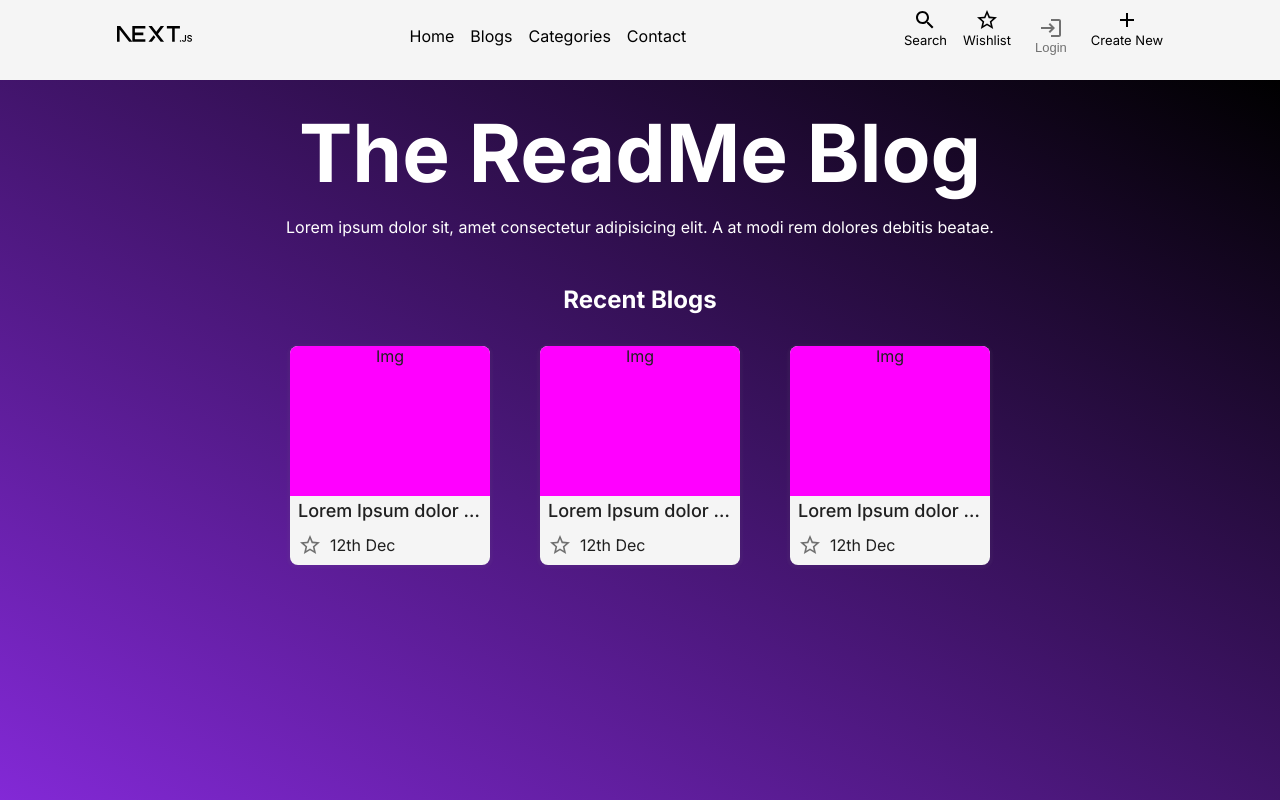
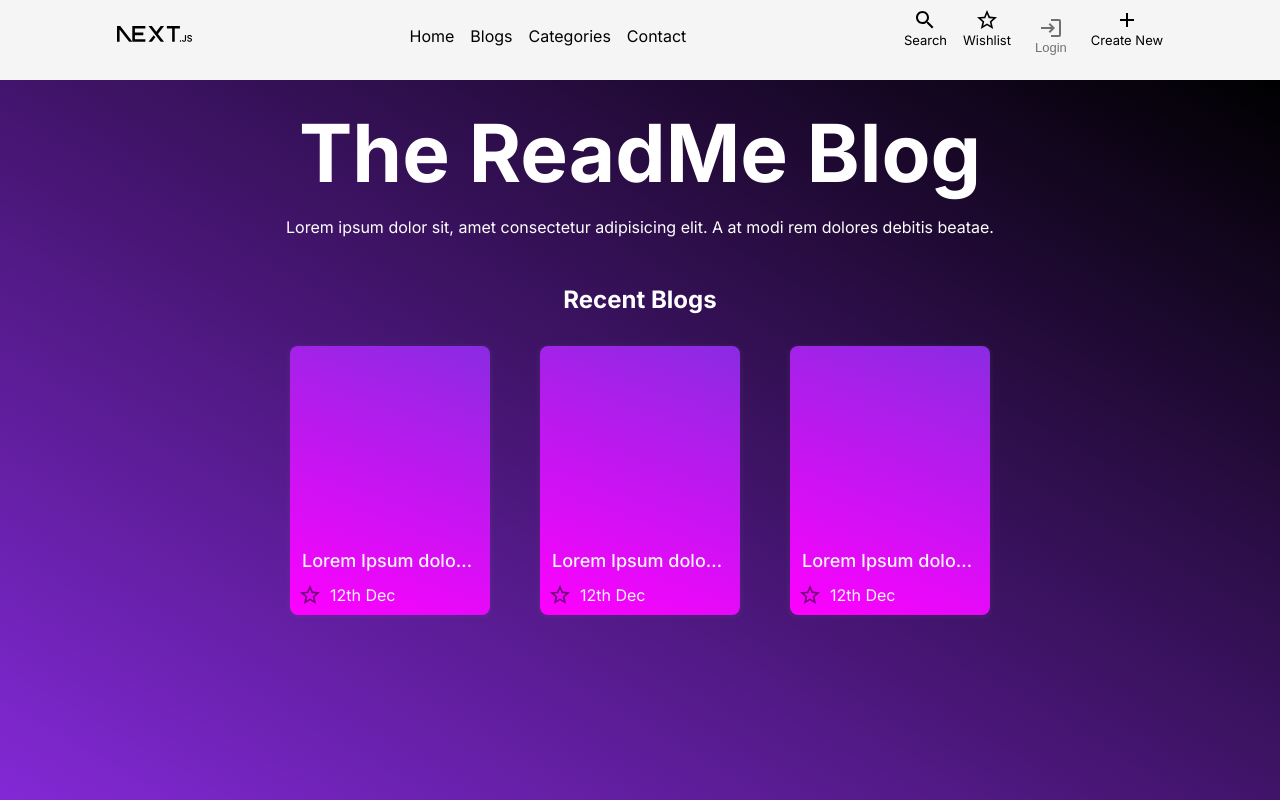
Before and after one commit to climaxmba/readme-blog, a Next.js app: page / in a window 1280 px wide. Shown: the top 800 px of the page. Built offline with nearby package versions, Linux system fonts and the light colour scheme.

Commit message:
Modify blog item component

```diff
--- a/src/components/blogItem/BlogItem.tsx
+++ b/src/components/blogItem/BlogItem.tsx
@@ -8,8 +8,12 @@ import styles from "./blogItem.module.scss";
 
 export default function BlogItem({ id, title, image, date }: BlogItemProps) {
   return (
-    <Link href={`${routes.blogs}/${id}`} className={styles.container}>
-      <div className={styles.image}>Img</div>
+    <Link
+      style={{ backgroundImage: image }}
+      href={`${routes.blogs}/${id}`}
+      className={styles.container}
+    >
+      <div className={styles.shift}></div>
       <div>
         <p>{title}</p>
         <div className={styles.likesNDate}>
--- a/src/components/blogItem/blogItem.module.scss
+++ b/src/components/blogItem/blogItem.module.scss
@@ -1,14 +1,13 @@
 .container {
   display: block;
-  background-color: var(--bgcolor);
-  color: var(--fgcolor);
   border-radius: 8px;
   overflow-x: hidden;
   box-shadow: 0 1px 2px 3px #80808010;
+  background: linear-gradient(20deg, magenta, blueviolet);
+  color: whitesmoke;
 
-  .image {
-    height: 150px;
-    background: magenta;
+  .shift {
+    height: 200px;
   }
 
   p {
@@ -18,6 +17,7 @@
     text-align: left;
     text-overflow: ellipsis;
     text-wrap: nowrap;
+    margin: 0 4px;
     overflow-x: hidden;
   }
 
```
